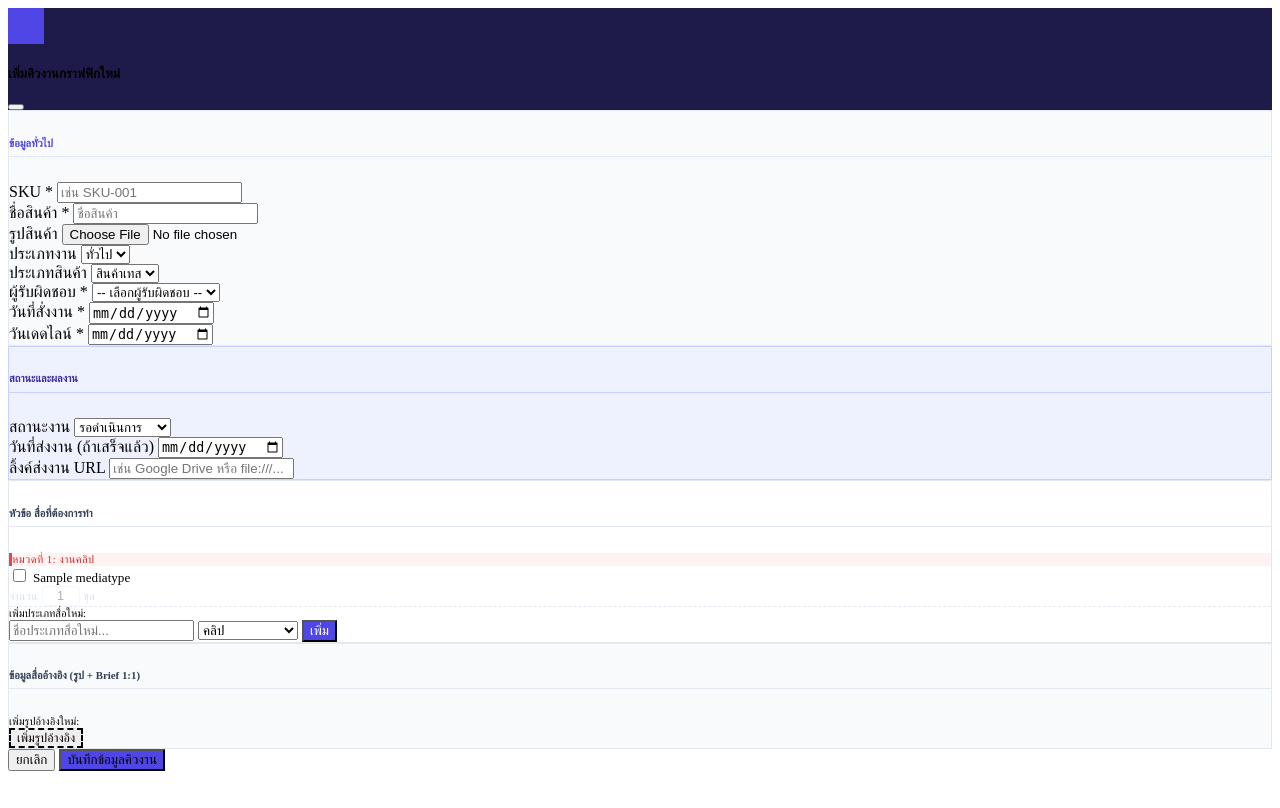
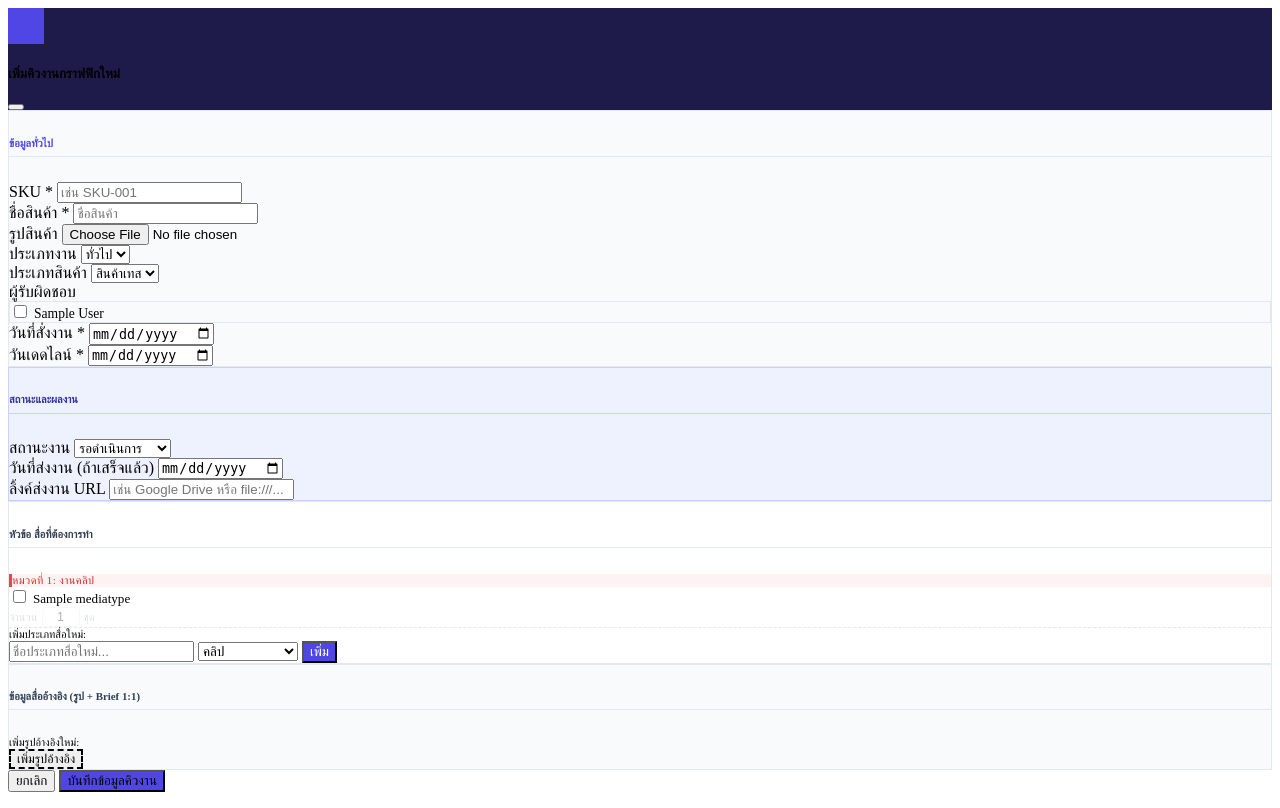
Before and after one commit to Git-Thanapol/mos_content_management, a Django app: page /graphicqueue/add/ in a window 1280 px wide. Before the commit the page ends 771 px from the top, so only its background shows below. Run offline with Django 5.2, Linux system fonts and the light colour scheme; a user stored in the database is signed in; tables that the repository leaves empty hold one stand-in row (values such as "Sample post").

Commit message:
Graphic Queue: change assignee to ManyToManyField (multi-select)
- Model: ForeignKey → ManyToManyField (blank=True, same limit_choices_to)
- Migration 0003: RemoveField + AddField for the M2M table
- Form: Select → CheckboxSelectMultiple, remove empty_label
- View: select_related → prefetch_related, add .distinct() to assignee filter
- queue_form_modal.html: render assignee as Bootstrap inline checkboxes
- queue_rows.html: display all assignees as indigo badges (or -)

Co-Authored-By: Claude Opus 4.8 <noreply@anthropic.com>

```diff
--- a/apps/graphicqueue/forms.py
+++ b/apps/graphicqueue/forms.py
@@ -19,7 +19,7 @@ class GraphicJobForm(forms.ModelForm):
             "image": forms.FileInput(attrs={"class": "form-control form-control-sm", "accept": "image/*"}),
             "urgency": forms.Select(attrs={"class": "form-select fw-bold"}),
             "product_type": forms.Select(attrs={"class": "form-select"}),
-            "assignee": forms.Select(attrs={"class": "form-select fw-bold"}),
+            "assignee": forms.CheckboxSelectMultiple(),
             # format="%Y-%m-%d" prevents Thai locale from breaking <input type="date">
             "order_date": forms.DateInput(attrs={"class": "form-control", "type": "date"}, format="%Y-%m-%d"),
             "deadline": forms.DateInput(attrs={"class": "form-control", "type": "date"}, format="%Y-%m-%d"),
@@ -33,7 +33,7 @@ class GraphicJobForm(forms.ModelForm):
         self.fields["assignee"].queryset = Employee.objects.filter(
             is_graphic=True, is_active=True
         )
-        self.fields["assignee"].empty_label = "-- เลือกผู้รับผิดชอบ --"
+        self.fields["assignee"].required = False
         self.fields["image"].required = False
         self.fields["submit_date"].required = False
         self.fields["work_url"].required = False
--- a/apps/graphicqueue/models.py
+++ b/apps/graphicqueue/models.py
@@ -55,10 +55,8 @@ class GraphicJob(models.Model):
     urgency = models.CharField(max_length=10, choices=URGENCY_CHOICES, default=URGENCY_NORMAL, verbose_name="ประเภทงาน")
     product_type = models.CharField(max_length=20, choices=PRODUCT_TYPE_CHOICES, default=PRODUCT_TYPE_TEST, verbose_name="ประเภทสินค้า")
 
-    assignee = models.ForeignKey(
+    assignee = models.ManyToManyField(
         Employee,
-        on_delete=models.SET_NULL,
-        null=True,
         blank=True,
         limit_choices_to={"is_graphic": True, "is_active": True},
         related_name="graphic_jobs",
--- a/apps/graphicqueue/views.py
+++ b/apps/graphicqueue/views.py
@@ -54,7 +54,7 @@ def _apply_filters(qs, request):
         qs = qs.filter(product_type=product_type)
 
     if assignee_name != "ALL":
-        qs = qs.filter(assignee__name=assignee_name)
+        qs = qs.filter(assignee__name=assignee_name).distinct()
 
     if urgency != "ALL":
         qs = qs.filter(urgency=urgency)
@@ -97,7 +97,7 @@ def queue_list(request):
 @system_required("graphicqueue")
 def queue_table_partial(request):
     today = date.today()
-    qs = GraphicJob.objects.select_related("assignee").prefetch_related("media_types", "ref_images")
+    qs = GraphicJob.objects.prefetch_related("assignee", "media_types", "ref_images")
     qs = _apply_filters(qs, request)
     return render(request, "graphicqueue/partials/queue_rows.html", {
         "jobs": list(qs),
--- a/templates/graphicqueue/partials/queue_form_modal.html
+++ b/templates/graphicqueue/partials/queue_form_modal.html
@@ -67,8 +67,22 @@
                                     </div>
                                 </div>
                                 <div class="mb-2">
-                                    <label class="form-label fw-semibold small mb-1">ผู้รับผิดชอบ *</label>
-                                    {{ form.assignee }}
+                                    <label class="form-label fw-semibold small mb-1">ผู้รับผิดชอบ</label>
+                                    <div class="d-flex flex-wrap gap-2 p-2 rounded-2" style="border:1px solid #e2e8f0;background:#f8fafc">
+                                        {% for widget in form.assignee %}
+                                        <div class="form-check form-check-inline m-0">
+                                            <input class="form-check-input" type="checkbox"
+                                                   name="{{ widget.data.name }}"
+                                                   value="{{ widget.data.value }}"
+                                                   id="{{ widget.id_for_label }}"
+                                                   {% if widget.data.selected %}checked{% endif %}>
+                                            <label class="form-check-label fw-semibold" for="{{ widget.id_for_label }}"
+                                                   style="font-size:.85rem">{{ widget.choice_label }}</label>
+                                        </div>
+                                        {% empty %}
+                                        <span class="text-muted small">ไม่มีพนักงานกราฟฟิก</span>
+                                        {% endfor %}
+                                    </div>
                                 </div>
                                 <div class="row g-2">
                                     <div class="col-6">
```
Also changed, not shown: templates/graphicqueue/partials/queue_rows.html (+12 -2 lines), apps/graphicqueue/migrations/0003_graphicjob_assignee_m2m.py (added).
